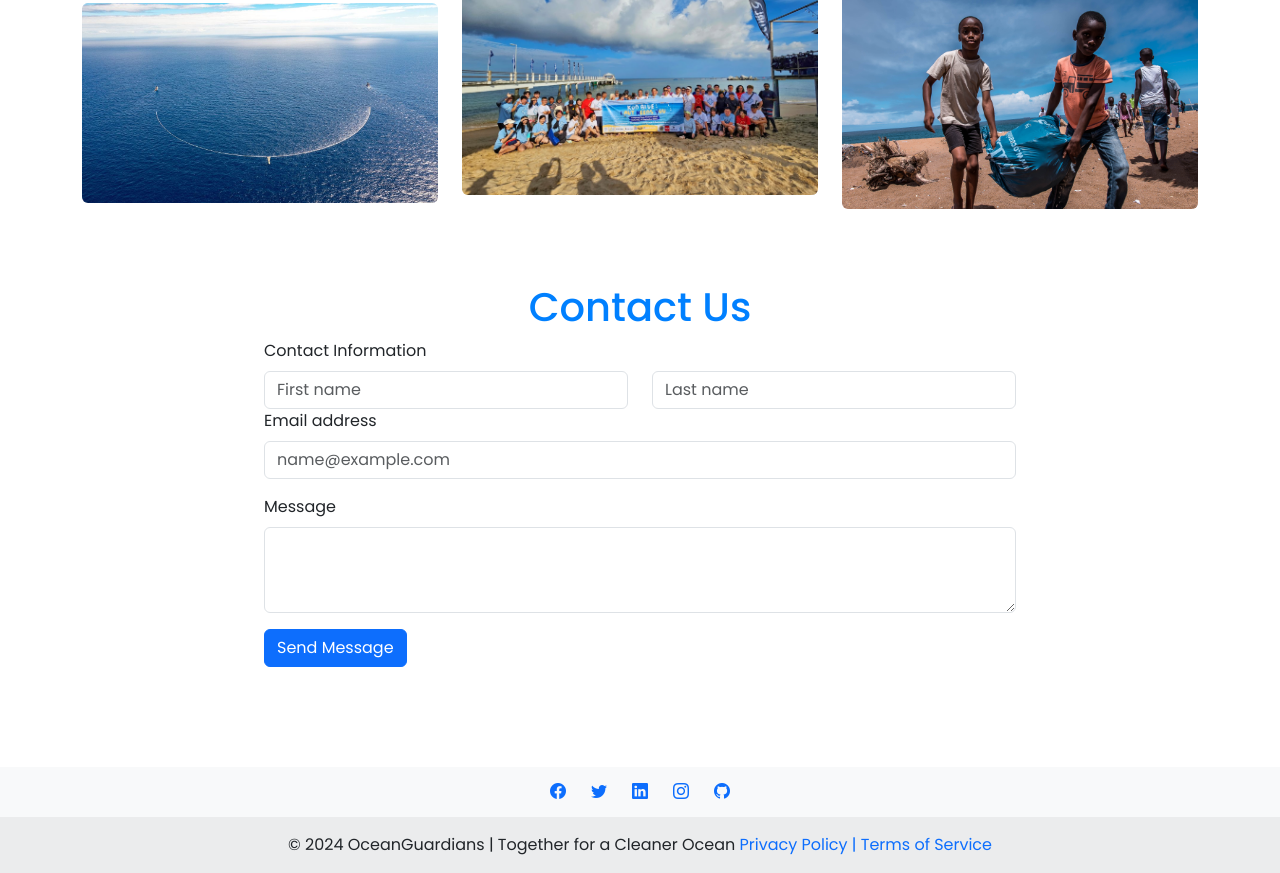
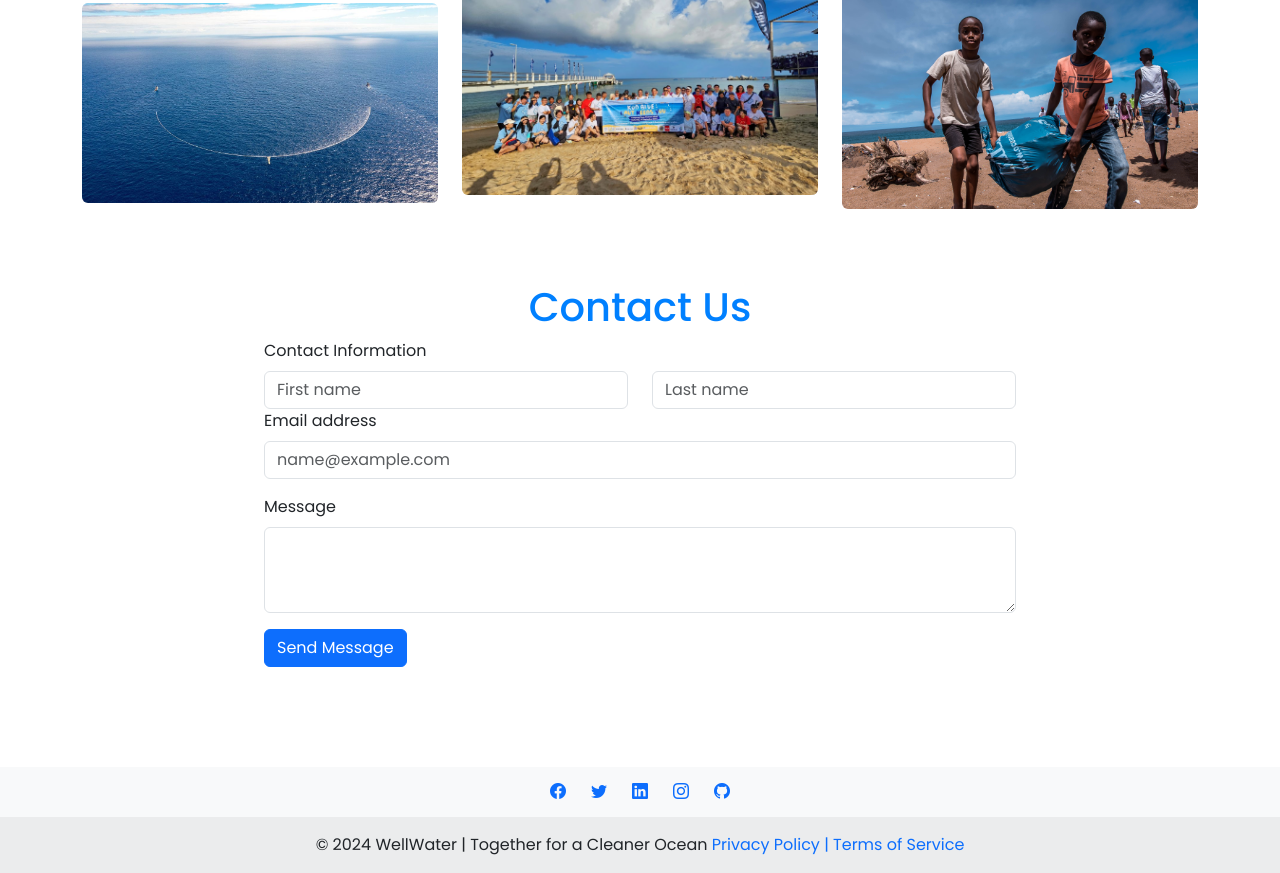
Before and after one commit to Pritz3ls/WellWater-Bootstrap, a plain HTML site: page index.html in a window 1280 px wide. Shown: the part 1811-2684 px from the top of the page. Drawn offline with nearby package versions, Linux system fonts and the light colour scheme.

Commit message:
Footer Minor Change

```diff
--- a/index.html
+++ b/index.html
@@ -186,7 +186,7 @@
 
             <!-- Copyright -->
             <div class="text-center p-3" style="background-color: rgba(0, 0, 0, 0.05);">
-                © 2024 OceanGuardians | Together for a Cleaner Ocean
+                © 2024 WellWater | Together for a Cleaner Ocean
                 <a href="" style="text-decoration: none;">Privacy Policy |</a>
                 <a href="" style="text-decoration: none;">Terms of Service</a>
             </div>
```
